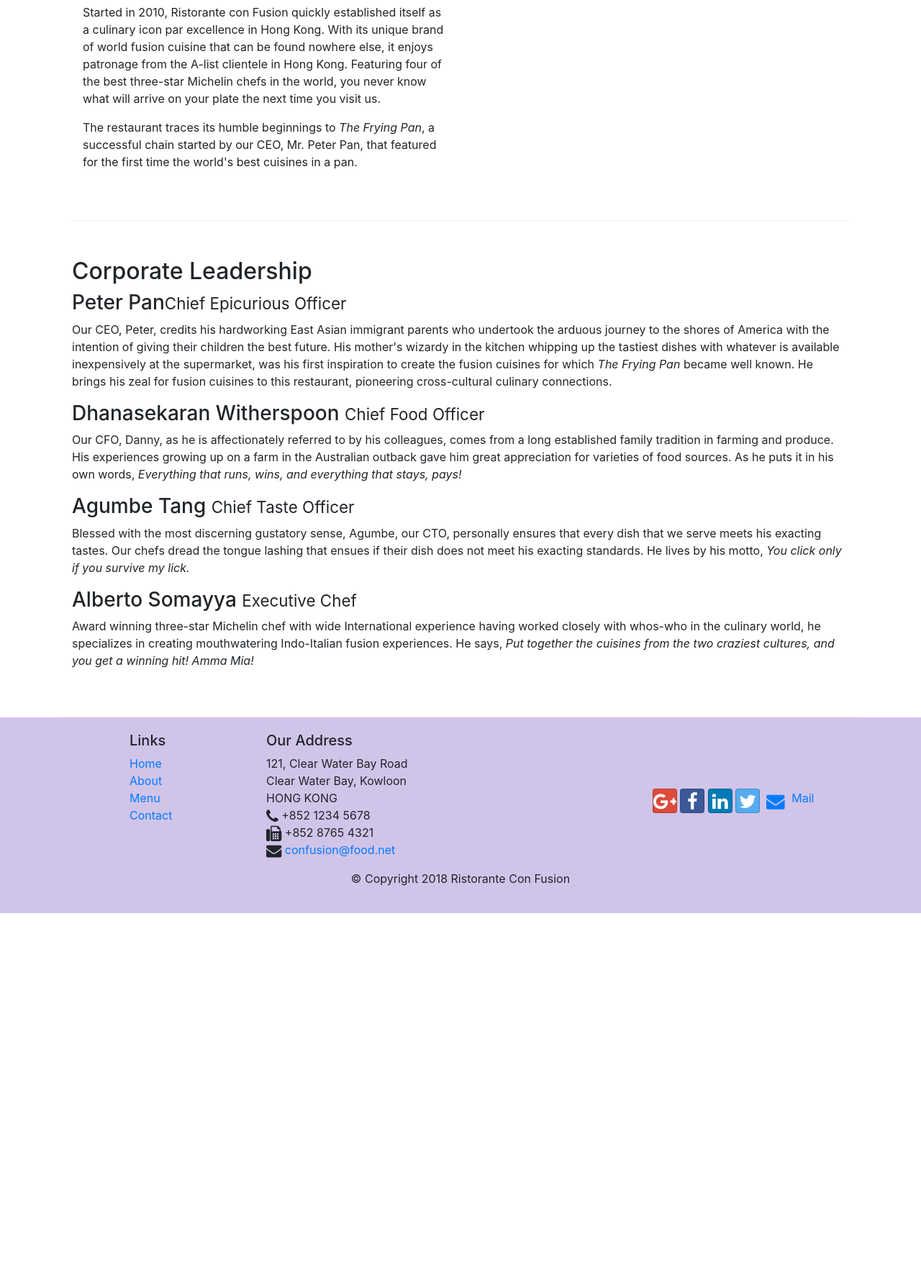
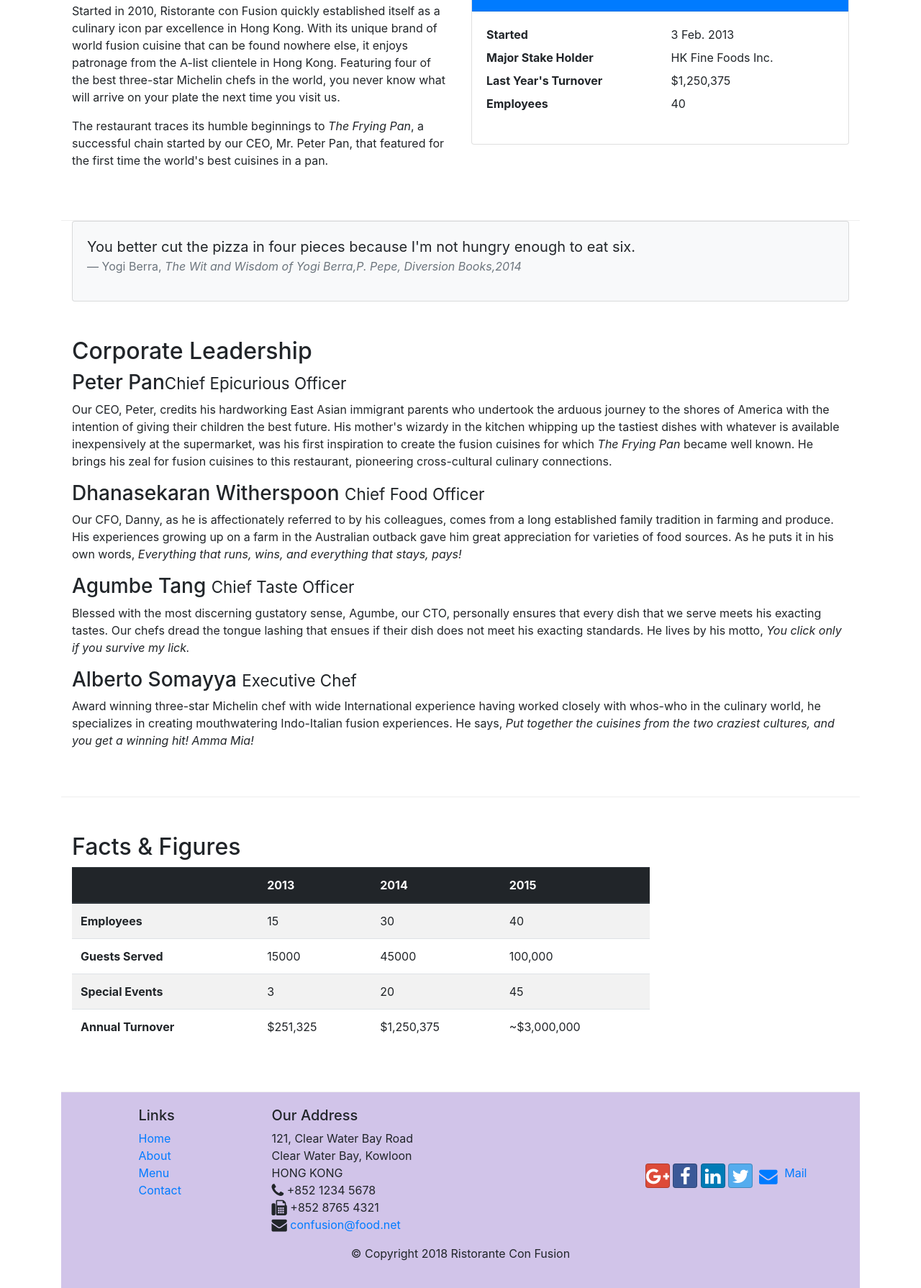
Before and after one commit to ayushisingh130/Bootsrap-project, a website: page aboutus.html in a window 1280 px wide. Shown: the part 559-2349 px from the top of the page at 72% size. Before the commit the page ends 1878 px from the top, so only its background shows below. Drawn offline with nearby package versions, Linux system fonts and the light colour scheme.

Commit message:
Tables and Cards

```diff
--- a/aboutus.html
+++ b/aboutus.html
@@ -57,20 +57,48 @@
             </div>
         </div>
 
-        <div class="container">
-            <div class=" row row-content align-items-center">
-                <div  class="col-12 col-sm-6">
+
+            <div class="row row-content">
+                <div  class="col-sm-6">
                 <h2>Our History</h2>
                 <p>Started in 2010, Ristorante con Fusion quickly established itself as a culinary icon par excellence in Hong Kong. With its unique brand of world fusion cuisine that can be found nowhere else, it enjoys patronage from the A-list clientele in Hong Kong.  Featuring four of the best three-star Michelin chefs in the world, you never know what will arrive on your plate the next time you visit us.</p>
                 <p>The restaurant traces its humble beginnings to <em>The Frying Pan</em>, a successful chain started by our CEO, Mr. Peter Pan, that featured for the first time the world's best cuisines in a pan.</p>
             </div>
-           </div>
-            <div  class="col-12 col-sm">
+
+            <div  class="col-sm">
+                <div class="card">
+                    <h3 class="card-header bg-primary text-white">Facts At a Glance</h3>
+                    <div class="card-body">
+                        <dl class="row">
+                            <dt class="col-6">Started</dt>
+                            <dd class="col-6">3 Feb. 2013</dd>
+                            <dt class="col-6">Major Stake Holder</dt>
+                            <dd class="col-6">HK Fine Foods Inc.</dd>
+                            <dt class="col-6">Last Year's Turnover</dt>
+                            <dd class="col-6">$1,250,375</dd>
+                            <dt class="col-6">Employees</dt>
+                            <dd class="col-6">40</dd>
+                        </dl>
+                    </div>
+                    </div>
+                </div>
+            </div>
+
+        <div class="col-12">
+            <div class="card card-body bg-light">
+                <blockquote class="blockquote">
+                    <p class="mb-0">You better cut the pizza in four pieces because
+                        I'm not hungry enough to eat six.</p>
+                        <footer class="blockquote-footer">Yogi Berra,
+                            <cite title="Source Title">The Wit and Wisdom of
+                                Yogi Berra,P. Pepe, Diversion Books,2014</cite>
+                        </footer>
+                </blockquote>
             </div>
         </div>
 
 
-        <div  class="row row-content align-items-center">
+        <div  class="row row-content ">
             <div class=" col-12">
                 <h2>Corporate Leadership</h2>
                 <h3>Peter Pan<small>Chief Epicurious Officer</small></h3>
@@ -83,7 +111,48 @@
                 <p  class="d-none d-sm-block">Award winning three-star Michelin chef with wide International experience having worked closely with whos-who in the culinary world, he specializes in creating mouthwatering Indo-Italian fusion experiences. He says, <em>Put together the cuisines from the two craziest cultures, and you get a winning hit! Amma Mia!</em></p>
             </div>
        </div>
-
+ <div class="row row-content">
+     <div class="col-12 col-sm-9">
+     <h2>Facts &amp; Figures</h2>
+     <div class="table-responsive">
+        <table class="table table-striped">
+            <thead class="thead-dark">
+                <tr>
+                    <th>&nbsp;</th>
+                    <th>2013</th>
+                    <th>2014</th>
+                    <th>2015</th>
+                </tr>
+            </thead>
+            <tbody>
+                <tr>
+                    <th>Employees</th>
+                    <td>15</td>
+                    <td>30</td>
+                    <td>40</td>
+                </tr>
+                <tr>
+                    <th>Guests Served</th>
+                    <td>15000</td>
+                    <td>45000</td>
+                    <td>100,000</td>
+                </tr>
+                <tr>
+                    <th>Special Events</th>
+                    <td>3</td>
+                    <td>20</td>
+                    <td>45</td>
+                </tr>
+                <tr>
+                    <th>Annual Turnover</th>
+                    <td>$251,325</td>
+                    <td>$1,250,375</td>
+                    <td>~$3,000,000</td>
+                </tr>
+            </tbody>
+        </table>
+    </div>
+ </div>
     </div>
 
     <footer class="footer">
```
